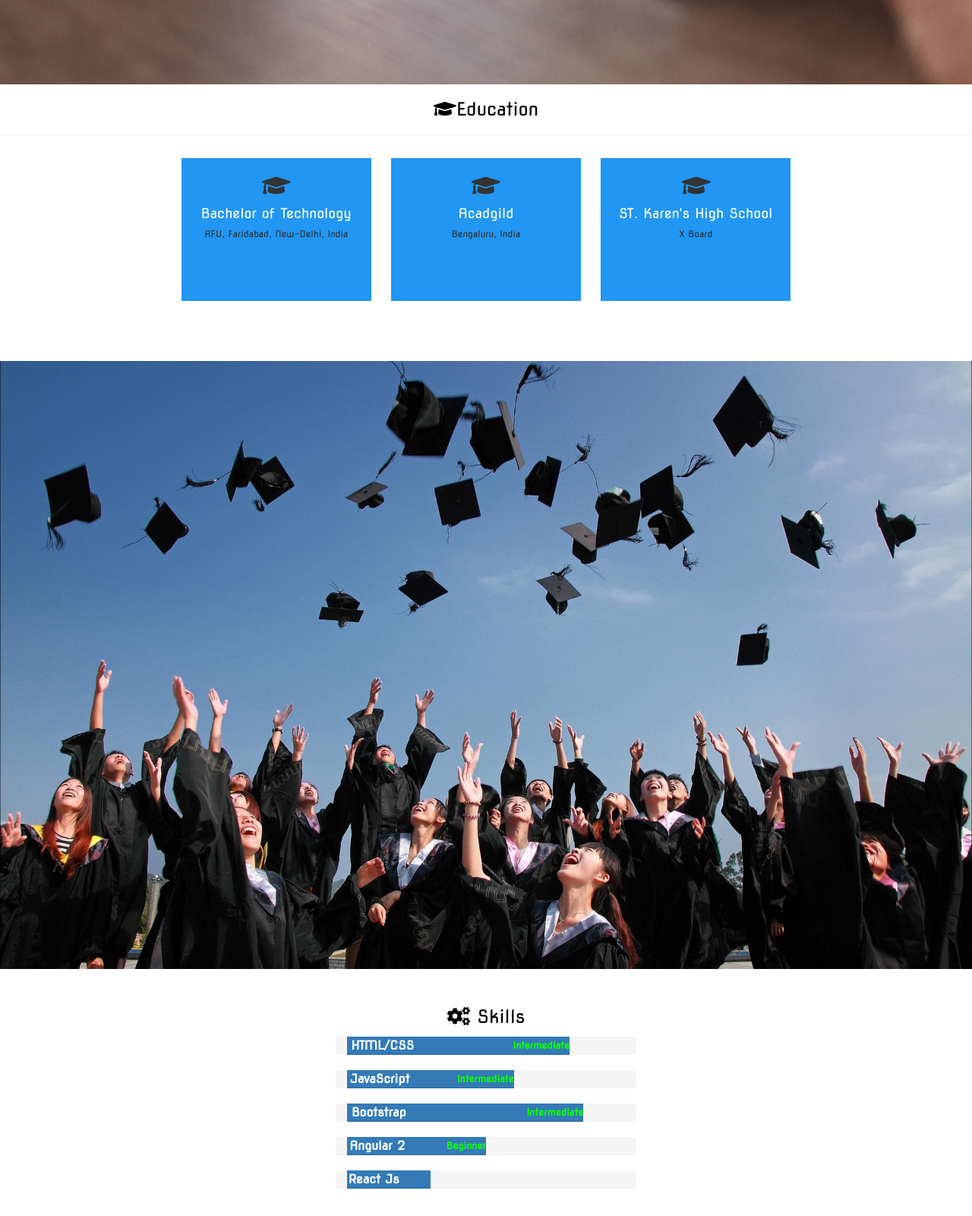
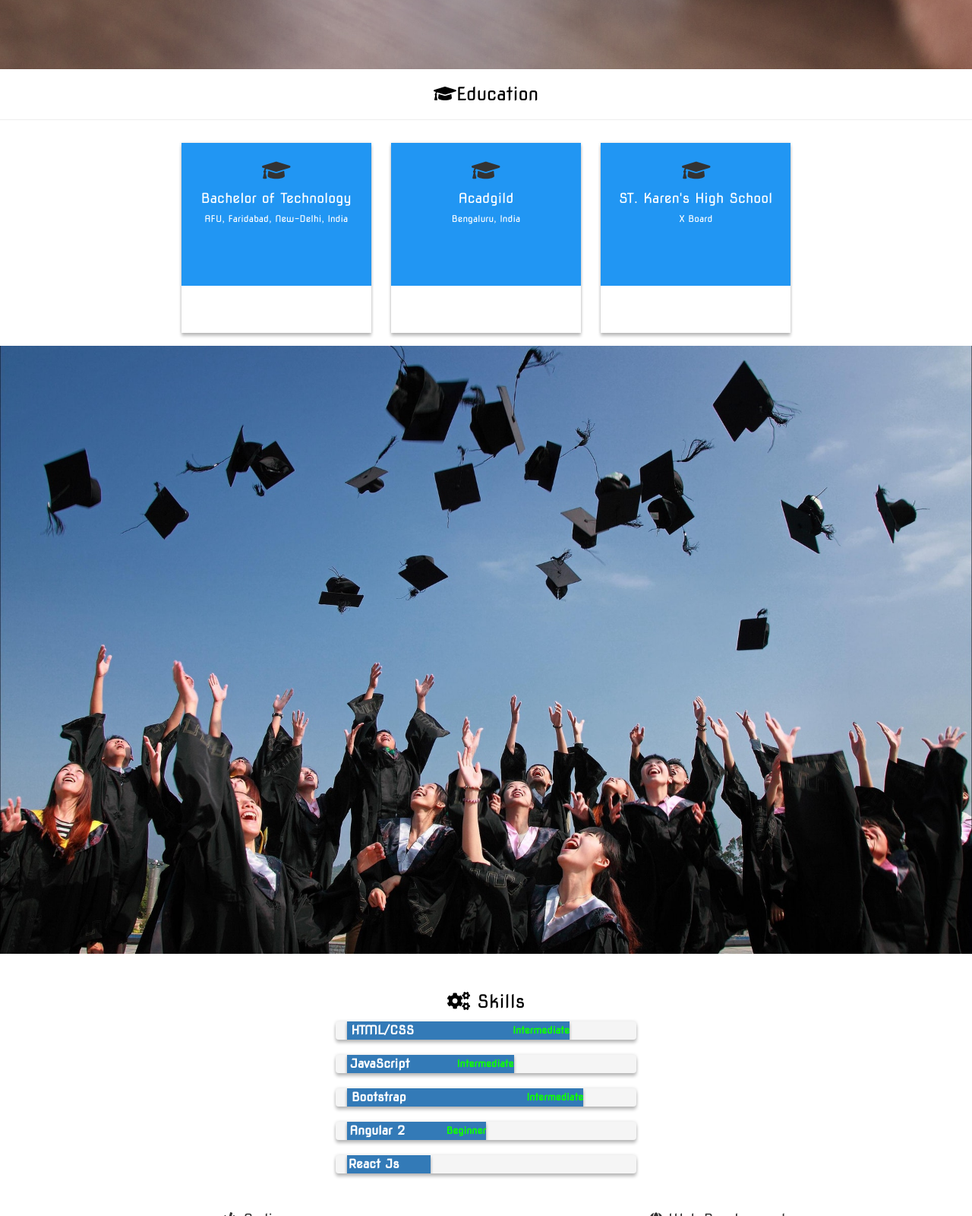
Before and after one commit to shakhkhan/shakhkhan.github.io, a plain HTML site: page index.html in a window 1280 px wide. Shown: the part 1851-3451 px from the top of the page at 76% size. Drawn offline with nearby package versions, Linux system fonts and the light colour scheme.

Commit message:
Update style.css

```diff
--- a/css/style.css
+++ b/css/style.css
@@ -86,6 +86,12 @@ body{
     border: 1px solid #000;
 
 }
+address{
+    display: initial;
+}
+.fa-envelope , .fa-map-pin , .fa-mobile-alt{
+    font-size: 20px;
+}
 .table-custom{
     font-size: 100%;
 }
@@ -131,6 +137,10 @@ body{
     margin: 0;
     color: #fff;
 }
+.card h6{
+
+    color: #fff;
+}
 .front, .back{
     position: absolute;
     width: 100%;
@@ -144,13 +154,20 @@ body{
     background: #b1c4d4;
     transform: rotateY(180deg);
 }
+.card{
+    box-shadow: 0 4px 4px 0 #0000003d,0 0 4px 0 rgba(0,0,0,0.14);
+}
 .card:hover{
     transform: rotateY(180deg);
 }
 article#skills-progress{
     padding: 3px 10px 0;
 }
+.progress-bar{
+    box-shadow: 0 4px 4px 0 #0000003d,0 0 4px 0 rgba(0,0,0,0.14);
+}
 div.progress{
+    box-shadow: 0 4px 4px 0 #0000003d,0 0 4px 0 rgba(0,0,0,0.14) !important;
     font-weight: bold;
     color:#fff;
     /* background-color: #f3f408; */
```
